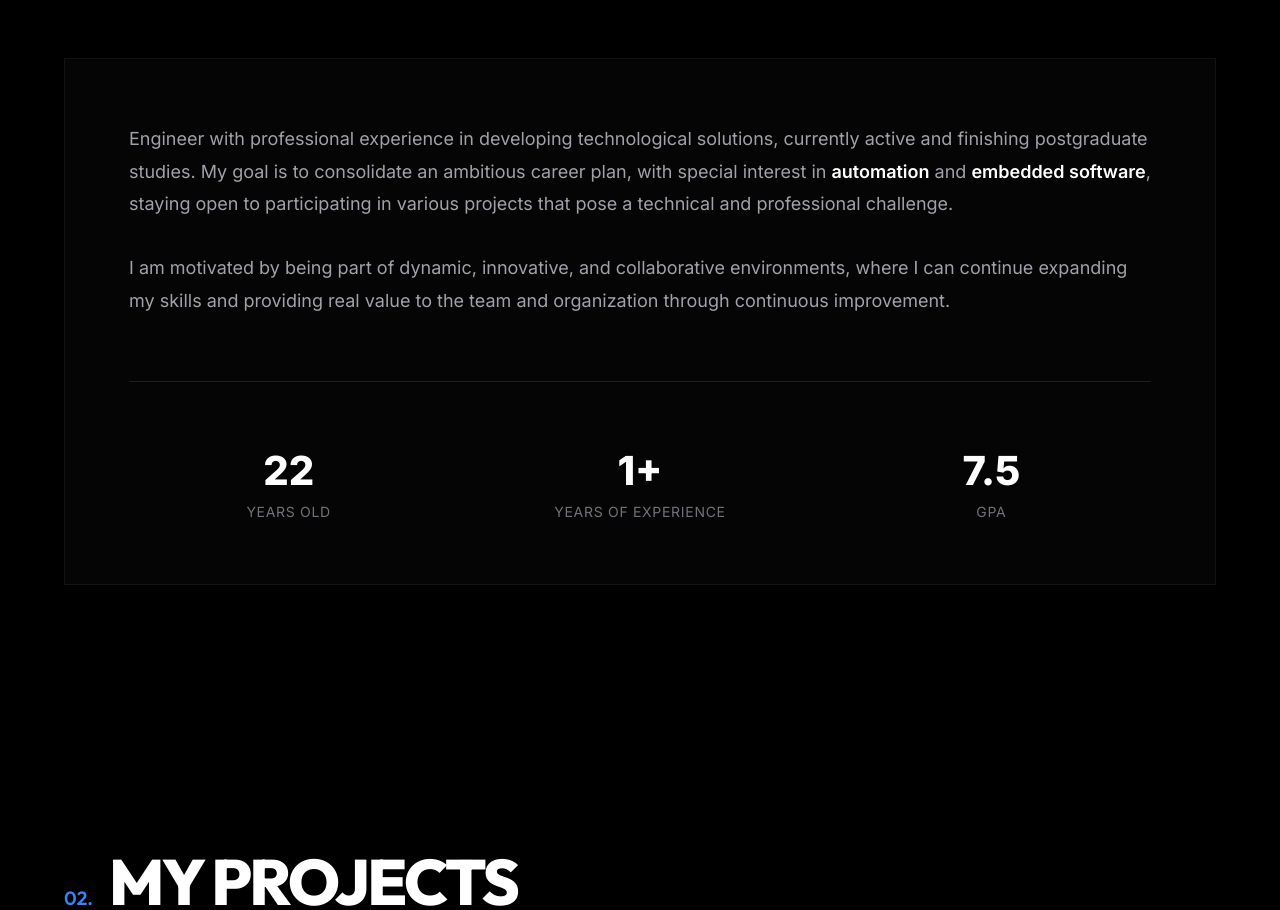
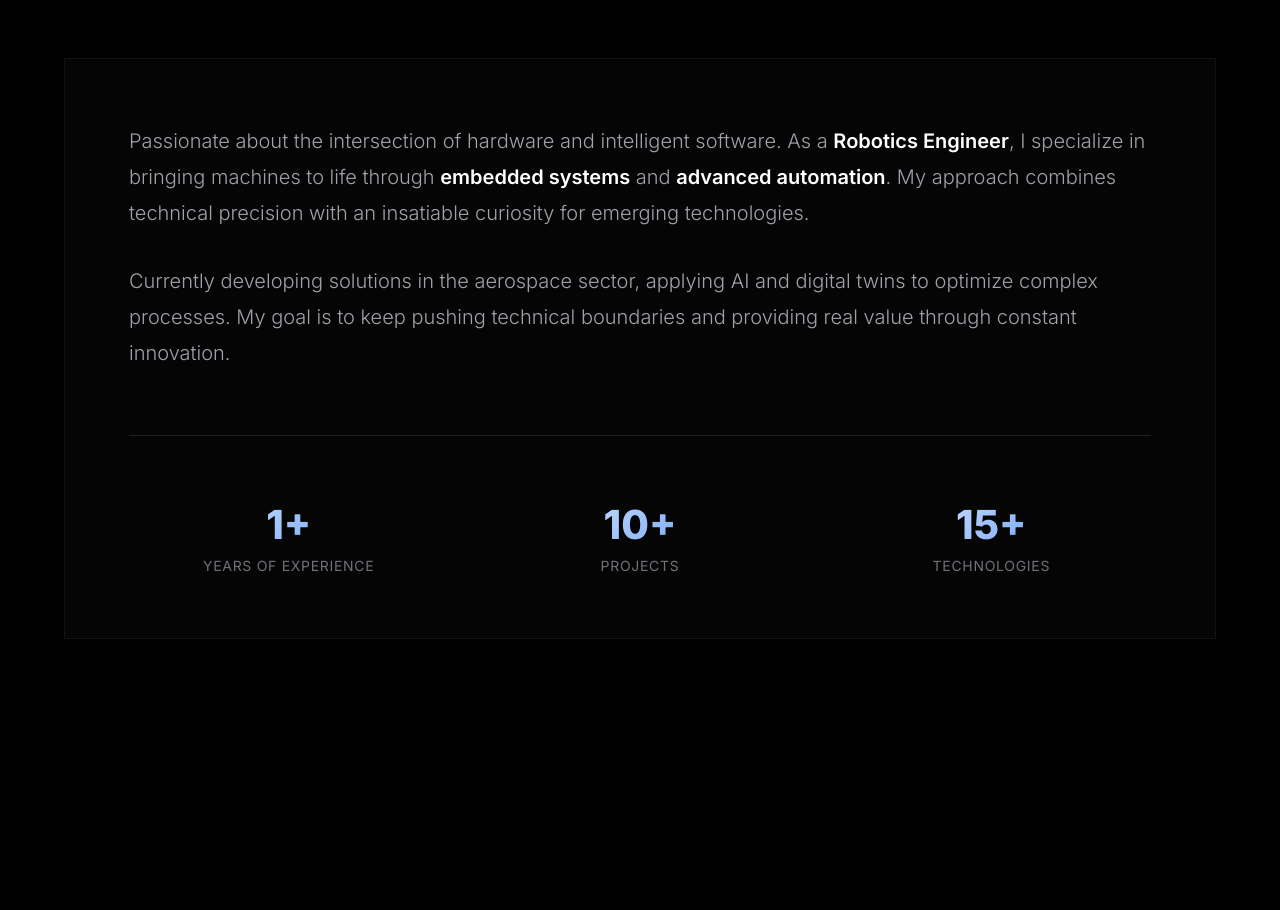
Before and after one commit to FerXxk/Portfolio, a React (Vite) app: page / in a window 1280 px wide. Shown: the part 1140-2050 px from the top of the page. Built offline with nearby package versions, Linux system fonts and the light colour scheme; no server answers.

Commit message:
feat: descripcion mejorada

```diff
--- a/src/App.jsx
+++ b/src/App.jsx
@@ -109,7 +109,7 @@ const AppContent = () => {
             <span className="section-number">01.</span>
             <h2 className="section-title">{t.about.title}</h2>
           </div>
-          <About />
+          <About projectCount={projects.length} />
         </section>
 
         <section id="projects" className="projects-section">
--- a/src/components/About.css
+++ b/src/components/About.css
@@ -16,10 +16,11 @@
 }
 
 .about-text {
-    font-size: 1.125rem;
+    font-size: 1.25rem;
     line-height: 1.8;
     color: var(--color-text-secondary);
     margin-bottom: var(--spacing-lg);
+    font-weight: 300;
 }
 
 .about-text strong {
--- a/src/components/About.jsx
+++ b/src/components/About.jsx
@@ -2,7 +2,7 @@ import './About.css'
 import { useLanguage } from '../context/LanguageContext';
 import translations from '../translations.json';
 
-const About = () => {
+const About = ({ projectCount }) => {
     const { language } = useLanguage();
     const t = translations[language].about;
 
@@ -13,16 +13,16 @@ const About = () => {
 
             <div className="about-stats">
                 <div className="stat-item">
-                    <div className="stat-number gradient-text">22</div>
-                    <div className="stat-label">{t.stats.age}</div>
-                </div>
-                <div className="stat-item">
                     <div className="stat-number gradient-text">1+</div>
                     <div className="stat-label">{t.stats.experience}</div>
                 </div>
                 <div className="stat-item">
-                    <div className="stat-number gradient-text">7.5</div>
-                    <div className="stat-label">{t.stats.grade}</div>
+                    <div className="stat-number gradient-text">{projectCount > 0 ? projectCount : '10'}+</div>
+                    <div className="stat-label">{t.stats.projects}</div>
+                </div>
+                <div className="stat-item">
+                    <div className="stat-number gradient-text">15+</div>
+                    <div className="stat-label">{t.stats.techs}</div>
                 </div>
             </div>
         </div>
--- a/src/index.css
+++ b/src/index.css
@@ -124,6 +124,13 @@ h3 {
   overflow: hidden;
 }
 
+.gradient-text {
+  background: linear-gradient(135deg, #ffffff 0%, #3b82f6 100%);
+  -webkit-background-clip: text;
+  -webkit-text-fill-color: transparent;
+  background-clip: text;
+}
+
 section {
   padding: 8rem 0;
 }
--- a/src/translations.json
+++ b/src/translations.json
@@ -30,12 +30,12 @@
         },
         "about": {
             "title": "Sobre Mí",
-            "p1": "Ingeniero con experiencia profesional en el desarrollo de soluciones tecnológicas, actualmente en activo y finalizando estudios de posgrado. Mi objetivo es consolidar un plan de carrera ambicioso, con especial interés en la **automatización** y el **software embebido**, manteniéndome abierto a participar en proyectos de diversa índole que supongan un reto técnico y profesional.",
-            "p2": "Me motiva formar parte de entornos dinámicos, innovadores y colaborativos, donde pueda continuar ampliando mis competencias y aportar valor real al equipo y a la organización mediante una mejora continua.",
+            "p1": "Apasionado por la intersección entre el hardware y el software inteligente. Como **Ingeniero de Robótica**, me especializo en dar vida a máquinas a través de **sistemas embebidos** y **automatización avanzada**. Mi enfoque combina la precisión técnica con una curiosidad insaciable por las tecnologías emergentes.",
+            "p2": "Actualmente desarrollo soluciones en el sector aeroespacial, aplicando IA y gemelos digitales para optimizar procesos complejos. Mi objetivo es continuar superando retos técnicos y aportar valor real mediante la innovación constante.",
             "stats": {
-                "age": "Años",
                 "experience": "Años de Experiencia",
-                "grade": "Nota Media"
+                "projects": "Proyectos",
+                "techs": "Tecnologías"
             }
         },
         "contact": {
@@ -83,12 +83,12 @@
         },
         "about": {
             "title": "About Me",
-            "p1": "Engineer with professional experience in developing technological solutions, currently active and finishing postgraduate studies. My goal is to consolidate an ambitious career plan, with special interest in **automation** and **embedded software**, staying open to participating in various projects that pose a technical and professional challenge.",
-            "p2": "I am motivated by being part of dynamic, innovative, and collaborative environments, where I can continue expanding my skills and providing real value to the team and organization through continuous improvement.",
+            "p1": "Passionate about the intersection of hardware and intelligent software. As a **Robotics Engineer**, I specialize in bringing machines to life through **embedded systems** and **advanced automation**. My approach combines technical precision with an insatiable curiosity for emerging technologies.",
+            "p2": "Currently developing solutions in the aerospace sector, applying AI and digital twins to optimize complex processes. My goal is to keep pushing technical boundaries and providing real value through constant innovation.",
             "stats": {
-                "age": "Years Old",
                 "experience": "Years of Experience",
-                "grade": "GPA"
+                "projects": "Projects",
+                "techs": "Technologies"
             }
         },
         "contact": {
```
